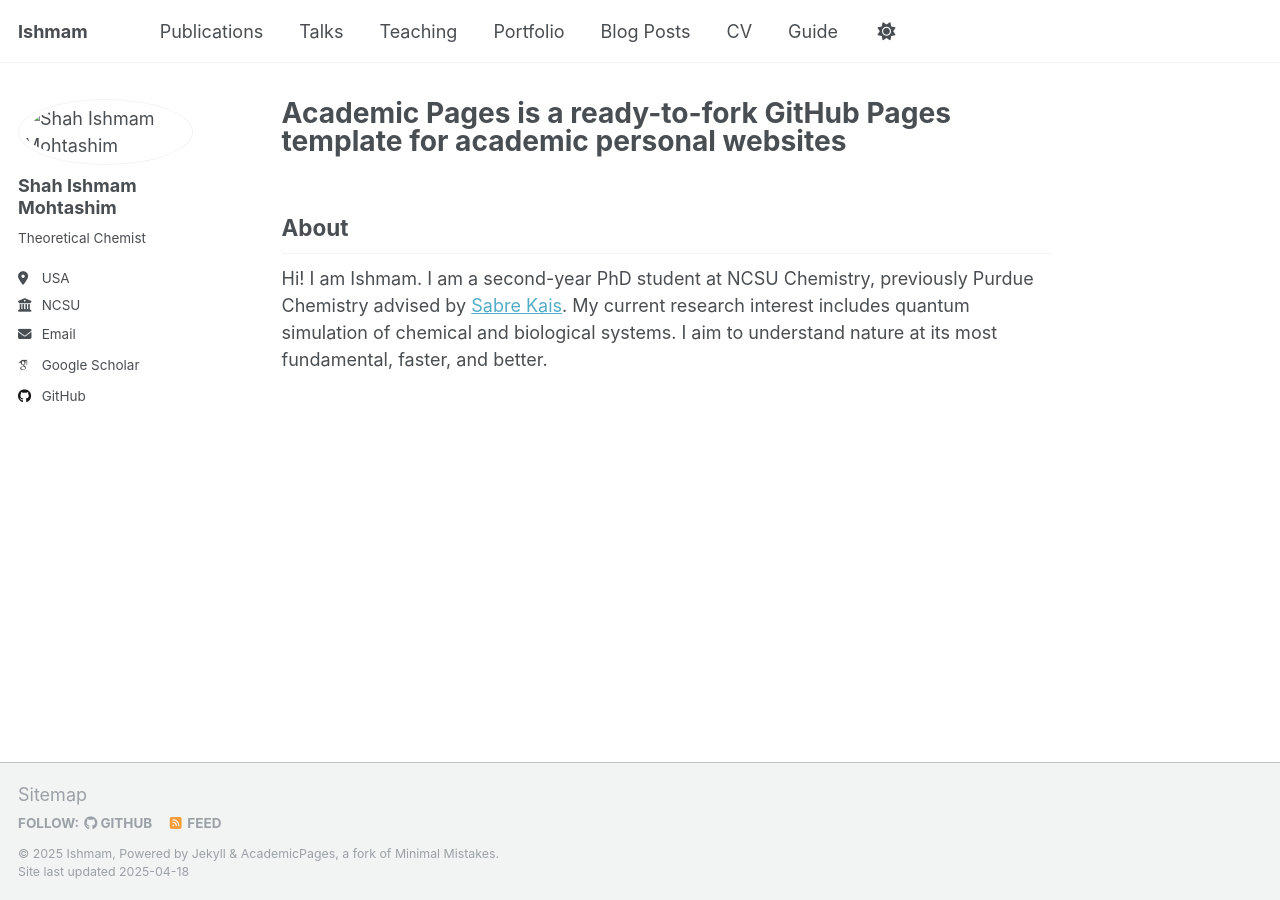
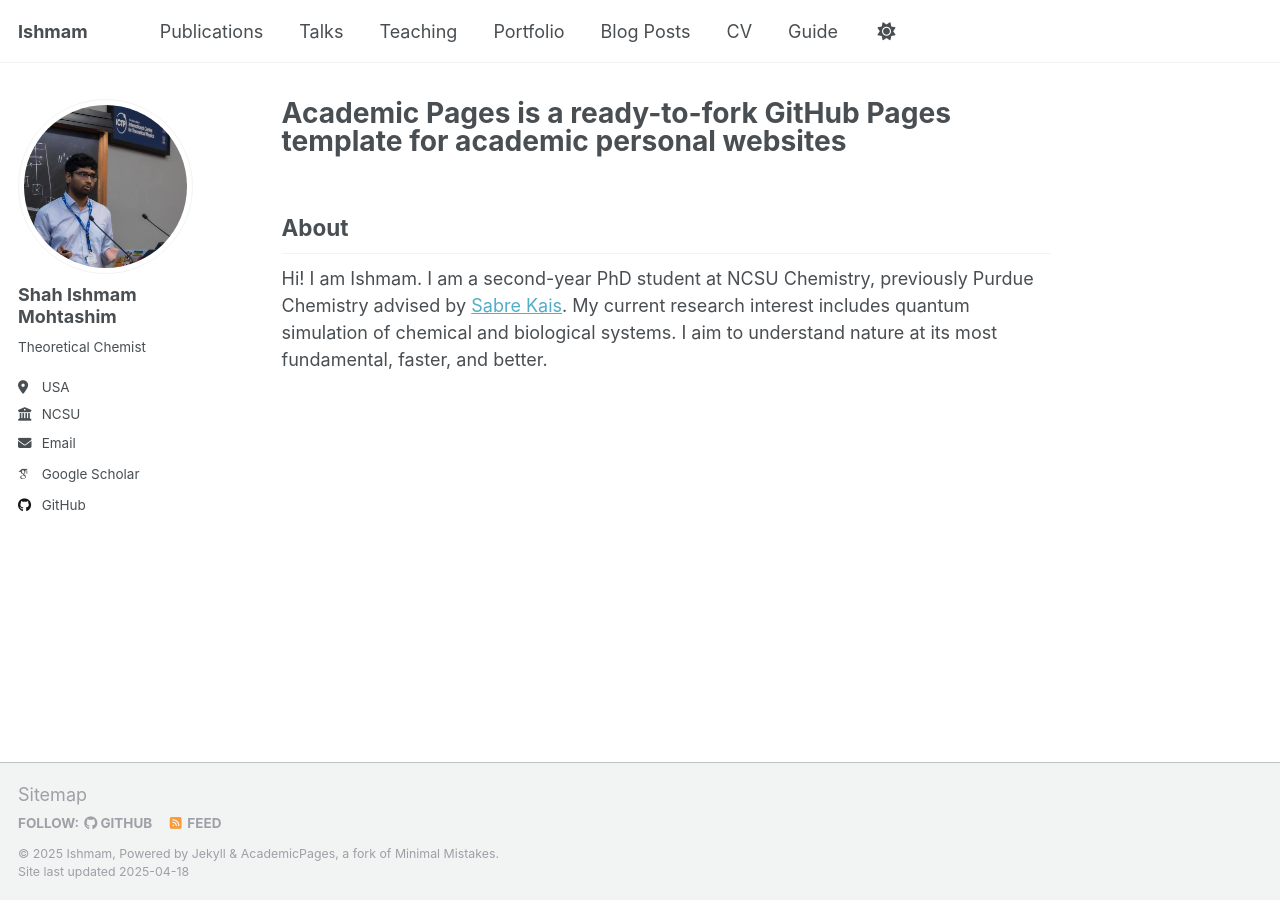
Before and after one commit to IshmamShah/ishmamshah.github.io, a Jekyll site: the page built from _pages/about.md, in a window 1280 px wide. Built offline with Jekyll 4.4.1, drawn with Linux system fonts in a browser that asks for light colours; some web fonts are replaced.

Commit message:
Update _config.yml

```diff
--- a/_config.yml
+++ b/_config.yml
@@ -22,7 +22,7 @@ repository               : "https://ishmamshah.github.io/"
 #               Additional customization can be done by editing /_includes/author-profile.html
 author:
   # Biographic information
-  avatar           : "images/ishmamICTP.jpg"
+  avatar           : "ishmamICTP.jpg"
   name             : "Shah Ishmam Mohtashim"
   pronouns         : # example: "she/her"
   bio              : "Theoretical Chemist"
```
